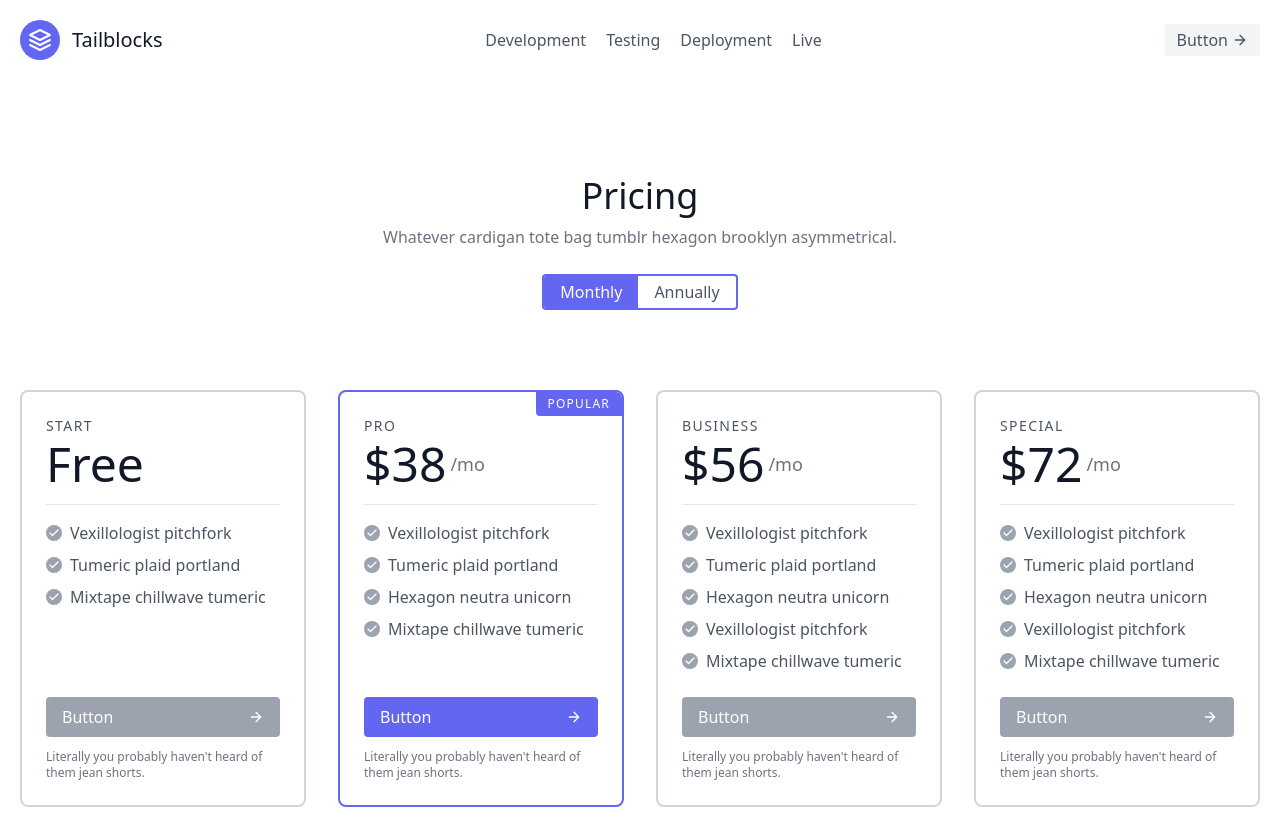
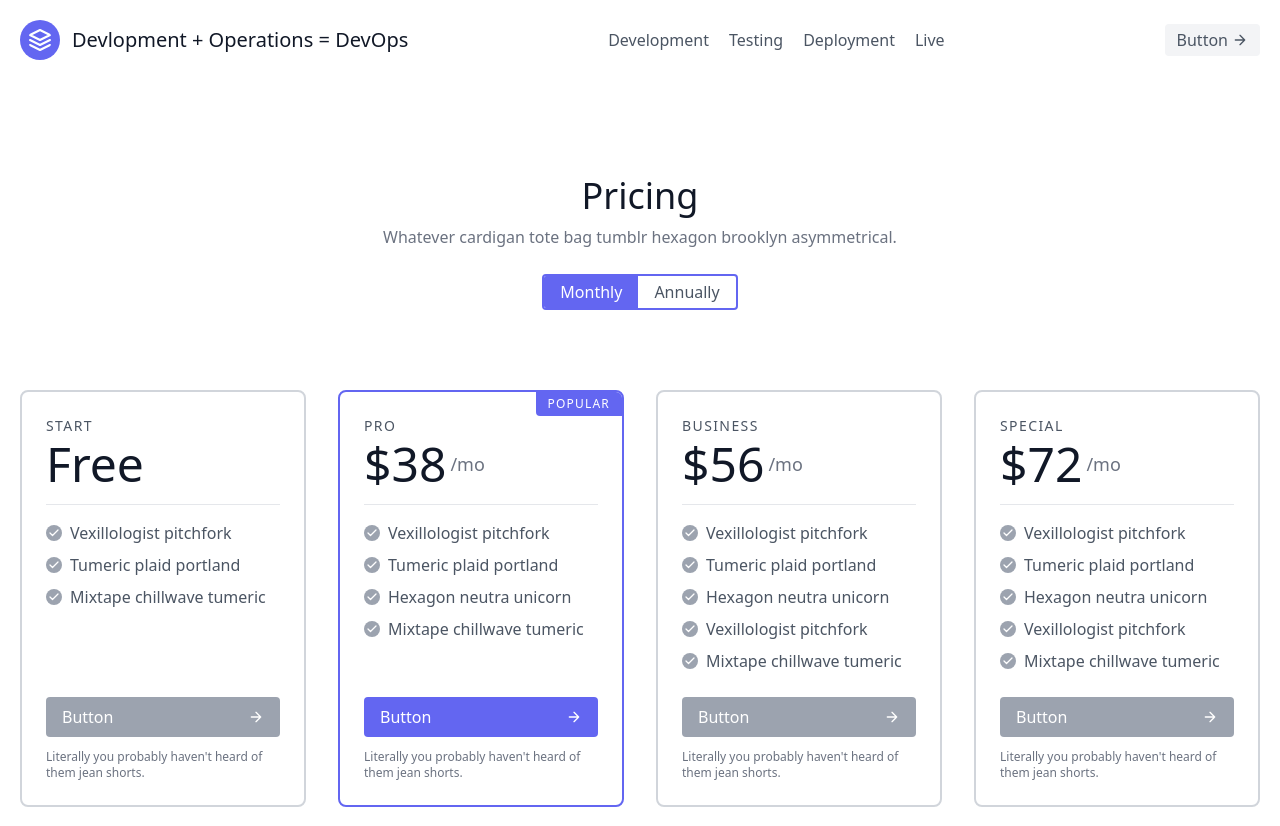
Before and after one commit to dhruvdeepak/GitTutorialDemo, a plain HTML site: page index.html in a window 1280 px wide. Shown: the top 826 px of the page. Drawn offline with nearby package versions, Linux system fonts and the light colour scheme.

Commit message:
Changes made to the project folder

```diff
--- a/index.html
+++ b/index.html
@@ -6,7 +6,7 @@
     <meta http-equiv="X-UA-Compatible" content="IE=edge">
     <meta name="viewport" content="width=device-width, initial-scale=1.0">
     <link href="https://unpkg.com/tailwindcss@^2/dist/tailwind.min.css" rel="stylesheet">
-    <title>Aim for DevOps</title>
+    <title>DevOps</title>
 </head>
 
 <body>
@@ -18,7 +18,7 @@
                     viewBox="0 0 24 24">
                     <path d="M12 2L2 7l10 5 10-5-10-5zM2 17l10 5 10-5M2 12l10 5 10-5"></path>
                 </svg>
-                <span class="ml-3 text-xl">Tailblocks</span>
+                <span class="ml-3 text-xl">Devlopment + Operations = DevOps</span>
             </a>
             <nav class="md:ml-auto md:mr-auto flex flex-wrap items-center text-base justify-center">
                 <a class="mr-5 hover:text-gray-900">Development </a>
```
Also changed, not shown: errors/errors1/generics.txt (added), errors/newComments.txt (added).
